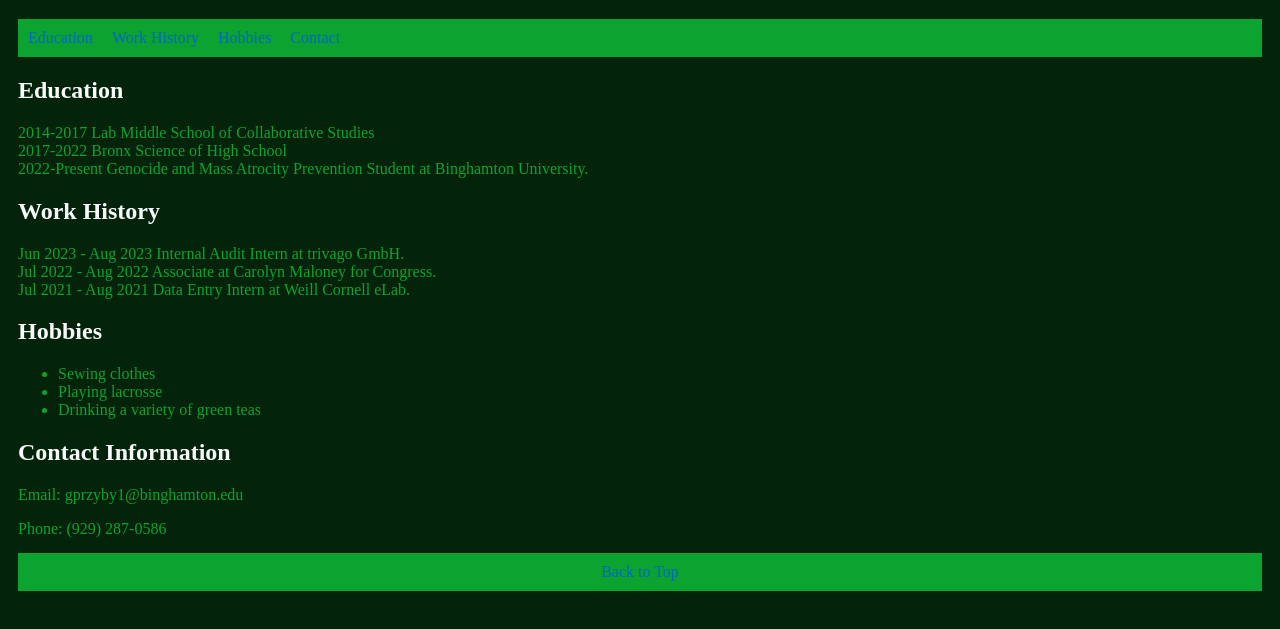
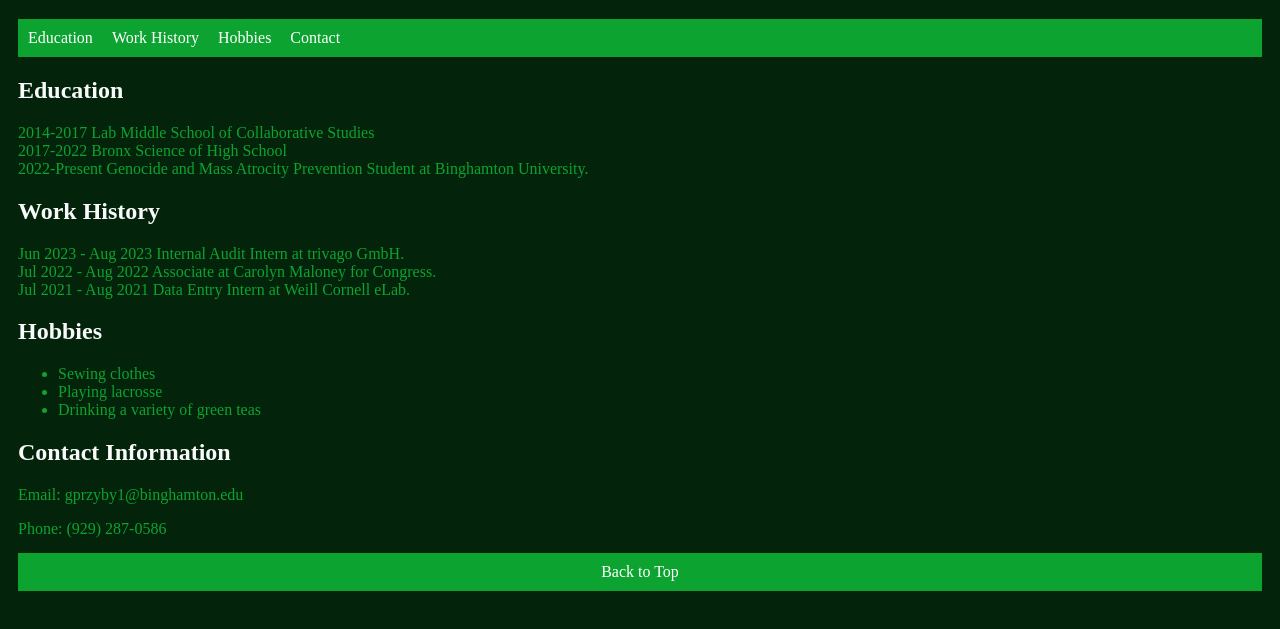
Before and after one commit to gprzby/gabrielprzybylo, a plain HTML site: page index.html in a window 1280 px wide. Shown: the part 61-690 px from the top of the page. Drawn offline with Linux system fonts and the light colour scheme.

Commit message:
Update styles.css

```diff
--- a/styles.css
+++ b/styles.css
@@ -55,7 +55,7 @@ nav li {
 
 /* Link Styles */
 a {
-    color: #0066cc;
+    color: #FFFFFF;
     text-decoration: none;
 }
 
```
